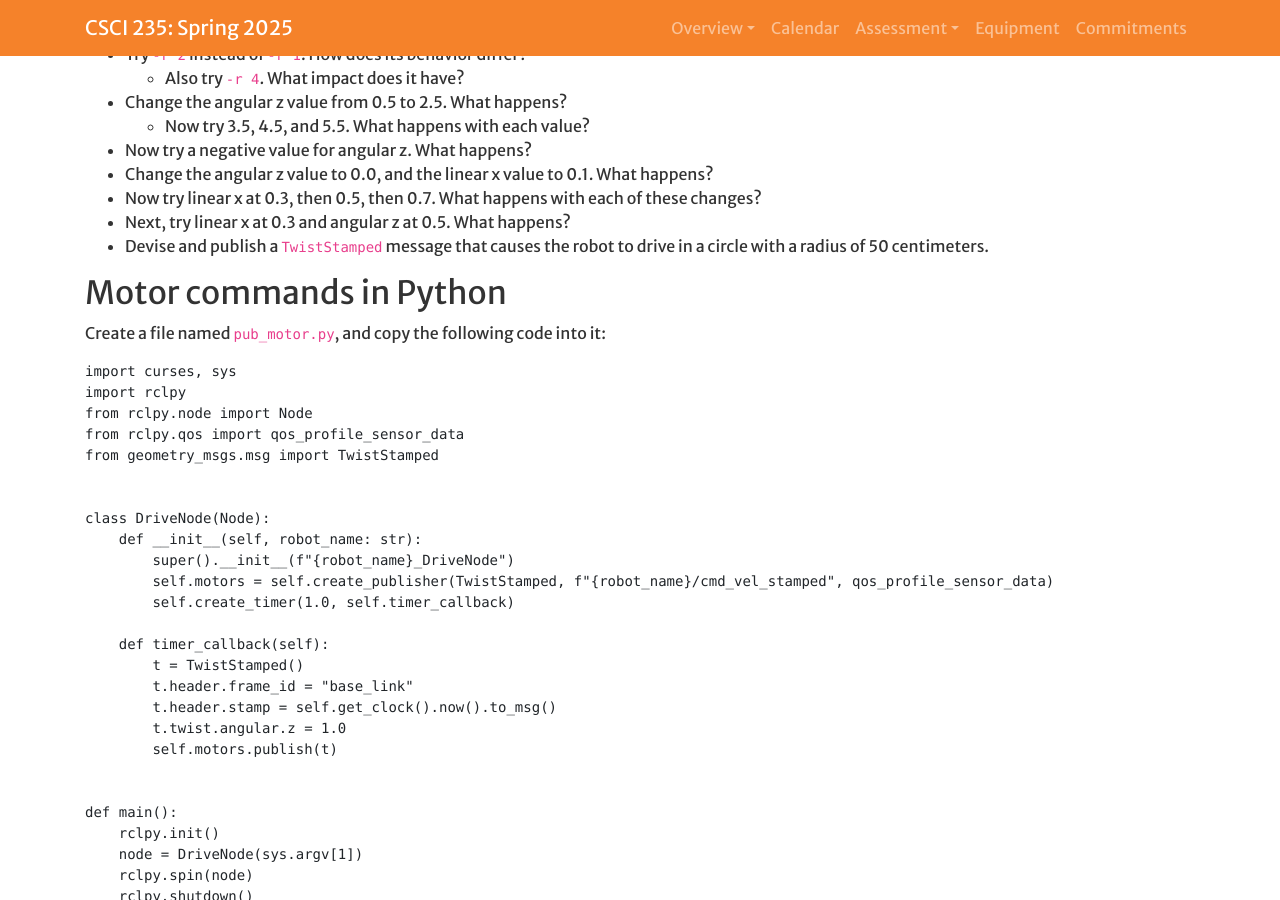
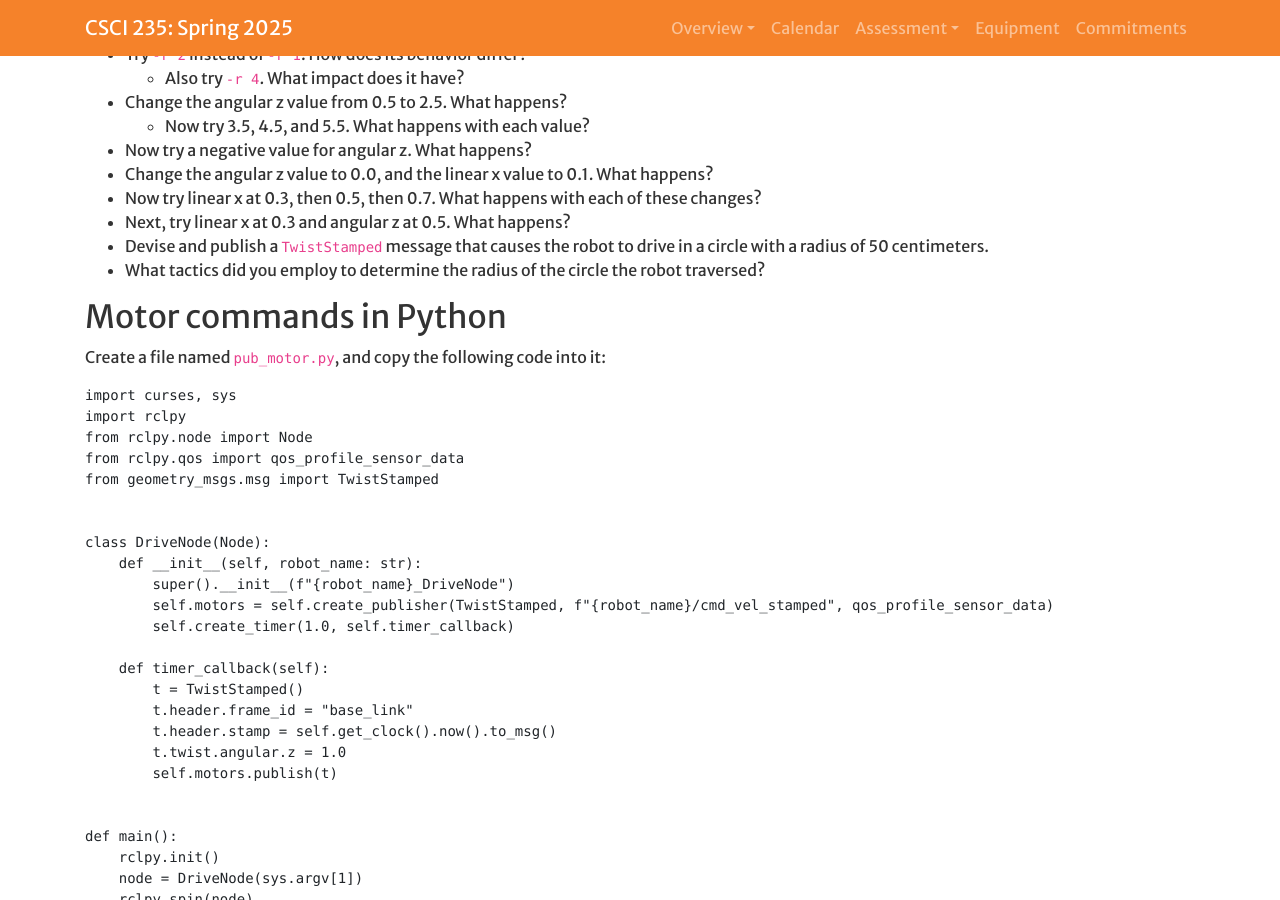
Before and after one commit to Hendrix-CS/csci235, a Jekyll site: the page built from modules/publications.md, in a window 1280 px wide and 900 px high, scrolled down 313 px. Built offline with Jekyll 4.4.1, drawn with Linux system fonts in a browser that asks for light colours; a script that is not in the unit is left out; our own code applies the rules of GitHub Pages for plain Markdown files.

Commit message:
Added question

```diff
--- a/modules/publications.md
+++ b/modules/publications.md
@@ -26,6 +26,7 @@ ros2 topic pub -r 1 archangel/cmd_vel_stamped geometry_msgs/msg/TwistStamped "{h
 <!-- Concept Invention: Create your own Twists -->
 * Devise and publish a `TwistStamped` message that causes the robot to drive in a circle with a radius
   of 50 centimeters.
+* What tactics did you employ to determine the radius of the circle the robot traversed?
 
 ## Motor commands in Python
 
```
